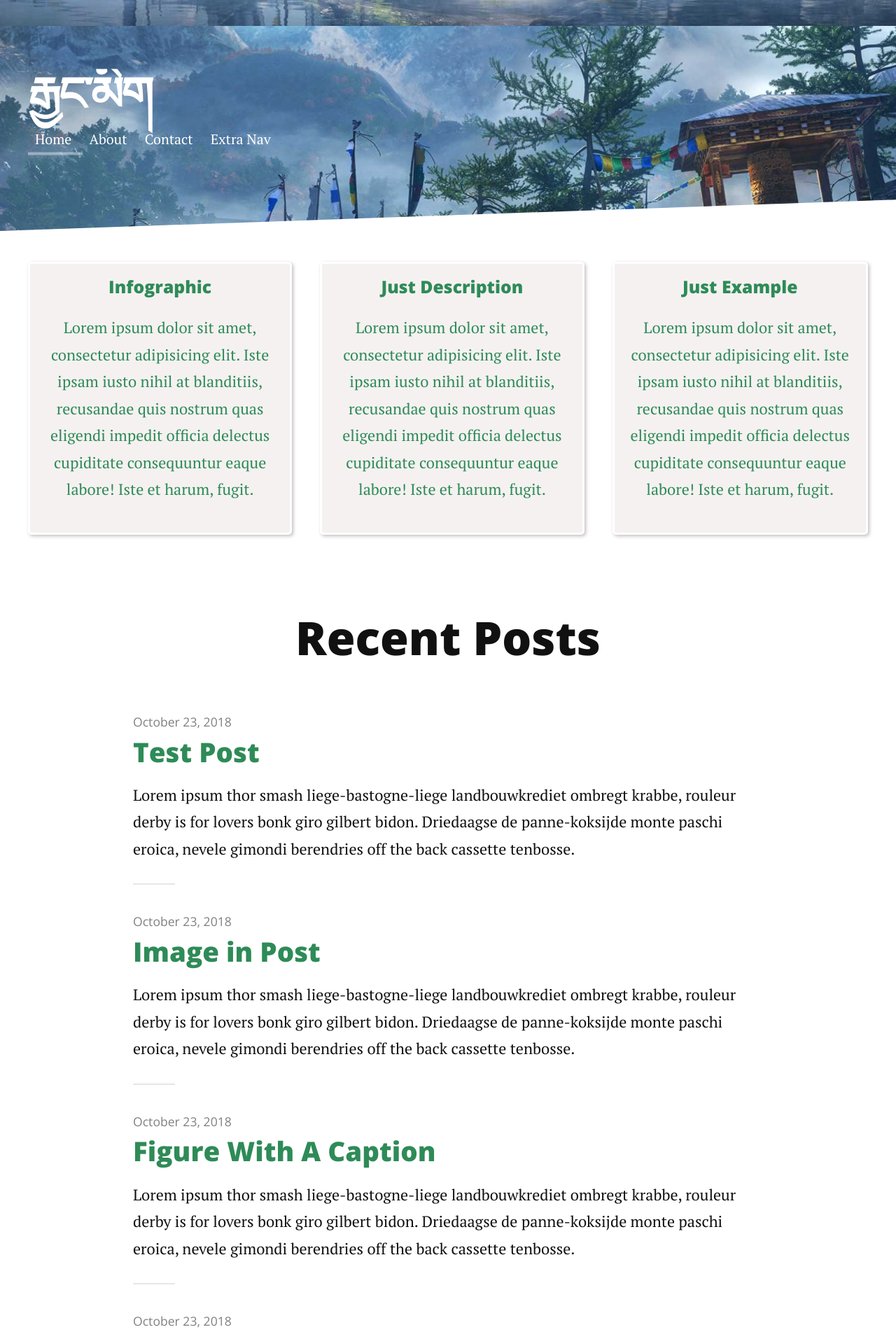
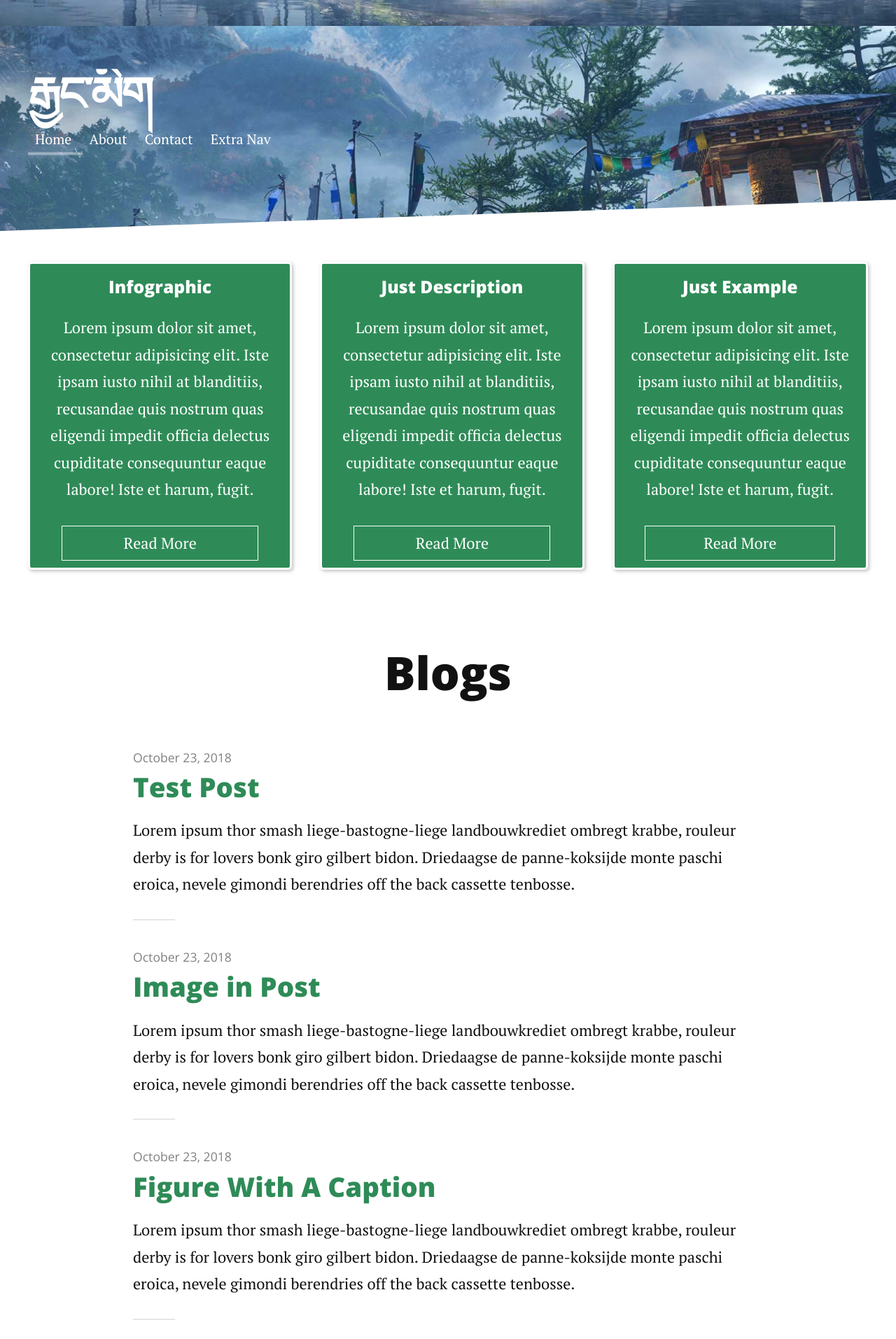
Before and after one commit to dawapaljor/dawapaljor.github.io, a Jekyll site: the page built from index.html, in a window 1280 px wide. Shown: the top 1913 px of the page at 70% size. Built offline with Jekyll 4.4.1, drawn with Linux system fonts in a browser that asks for light colours; nearby versions of some CDN libraries; the list of posts is cut into pages by our own code.

Commit message:
grid link added

```diff
--- a/assets/css/style.css
+++ b/assets/css/style.css
@@ -733,7 +733,7 @@ dd{margin:0 0 1.5rem}
 
 .grid .grid-box{
 	padding: 10px;
-	background-color: #f5f1f1;
+	background-color: #2e8b57;
 	border-radius: 5px;
 	border:3px solid white;
 	box-shadow: 2px 2px 5px #c1bdbd;
@@ -741,8 +741,16 @@ dd{margin:0 0 1.5rem}
 }
 .grid .grid-box p,.grid .grid-box h4,.grid .grid-box a{
 	text-align: center;
-	text-decoration: none
+	text-decoration: none;
+	color:white;
 }
+.grid-link{width:80%;
+	margin:0px auto;
+	padding:5px 15px;
+	border:1px solid white;
+}
+.grid-link:hover{background:white;
+color:#2e8b57;}
 /*-----------------------Grid Box Ends--------------------- */
 
 @media only screen and (min-width:1200px){
--- a/index.html
+++ b/index.html
@@ -4,36 +4,46 @@ title: Gyangmig
 ---
 <div class="home grid" id="home">
   <div class="grid-box" id="box1">
-    <a id="box1-link" href="infographics">
       <h4>Infographic</h4>
       <p>
         Lorem ipsum dolor sit amet, consectetur adipisicing elit. Iste ipsam iusto nihil at blanditiis, recusandae quis nostrum quas eligendi impedit officia delectus cupiditate consequuntur eaque labore! Iste et harum, fugit.
       </p>
+    <a  href="infographics">
+    <div class="grid-link">
+      Read More
+    </div>
     </a>
   </div>
 
   <div class="grid-box" id="box2">
-    <a id="box2-link" href="justdiscription">
       <h4>Just Description</h4>
       <p>
         Lorem ipsum dolor sit amet, consectetur adipisicing elit. Iste ipsam iusto nihil at blanditiis, recusandae quis nostrum quas eligendi impedit officia delectus cupiditate consequuntur eaque labore! Iste et harum, fugit.
       </p>
+      <a id="box2-link" href="justdiscription">
+        <div class="grid-link">
+          Read More
+        </div>
     </a>
   </div>
 
   <div class="grid-box" id="box3">
-    <a id="box3-link" href="justexample">
+
       <h4>Just Example</h4>
       <p>
         Lorem ipsum dolor sit amet, consectetur adipisicing elit. Iste ipsam iusto nihil at blanditiis, recusandae quis nostrum quas eligendi impedit officia delectus cupiditate consequuntur eaque labore! Iste et harum, fugit.
       </p>
-    </a>
+      <a id="box3-link" href="justexample">
+         <div class="grid-link">
+          Read More
+        </div>
+      </a>
   </div>
 
 </div>
 
 <div class="home" id="home">
-  <h1 class="pageTitle">Recent Posts</h1>
+  <h1 class="pageTitle">Blogs</h1>
   <ul class="posts noList">
     {% for post in paginator.posts %}
       <li>
```
